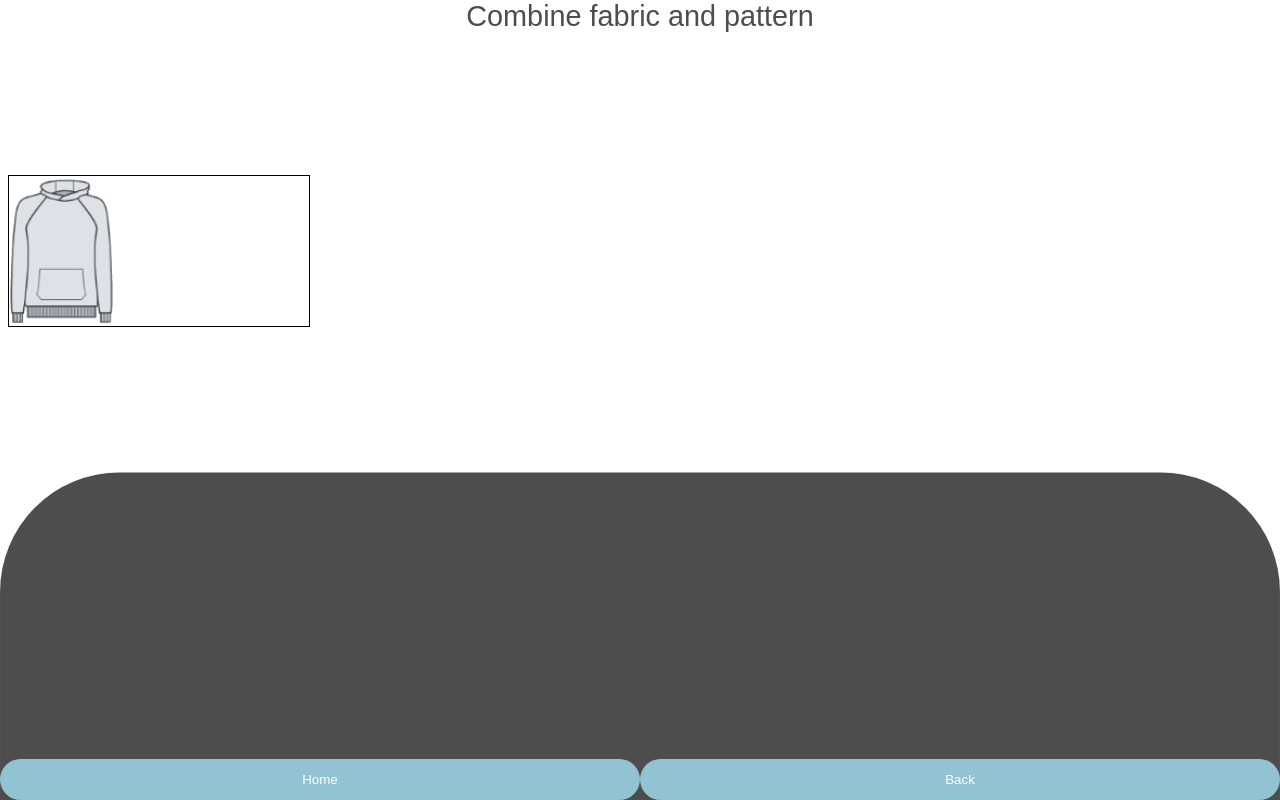
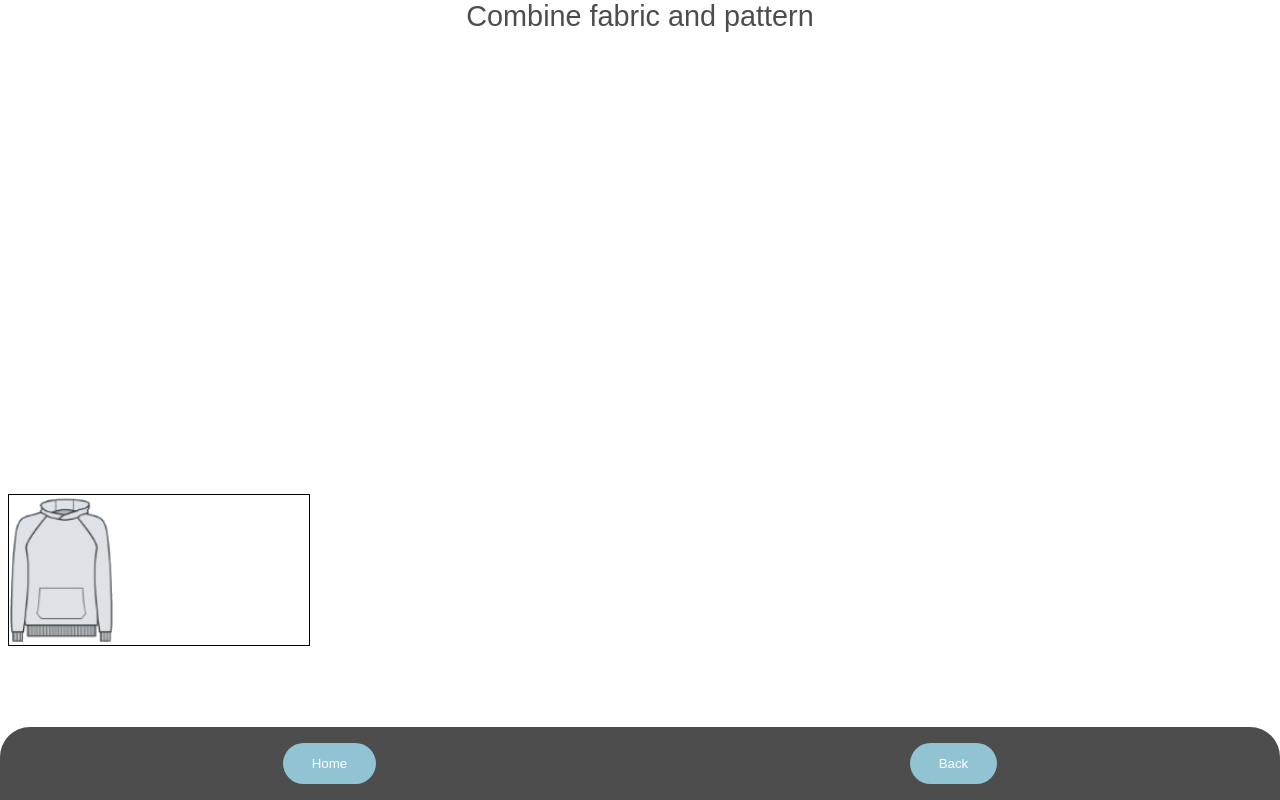
Before and after one commit to DNaunin/sewtable, a Next.js app: page /canvas in a window 1280 px wide. Built offline with nearby package versions, Linux system fonts and the light colour scheme.

Commit message:
✨  Transfered the footer to components

```diff
--- /dev/null
+++ b/components/footer/Footer.module.css
@@ -0,0 +1,11 @@
+.footercontainer {
+  width: 100%;
+  padding: 1rem;
+  position: fixed;
+  bottom: 0;
+  background-color: var(--main-color);
+  border-top-left-radius: 30px;
+  border-top-right-radius: 30px;
+  display: flex;
+  justify-content: space-around;
+}
--- /dev/null
+++ b/components/footer/Footer.tsx
@@ -0,0 +1,13 @@
+import styles from "./Footer.module.css";
+import Button from "../button/Button";
+import { useRouter } from "next/router";
+
+export default function Footer() {
+  const router = useRouter();
+  return (
+    <div className={styles.footercontainer}>
+      <Button label="Home" />
+      <Button onClick={router.back} label="Back" />
+    </div>
+  );
+}
--- a/pages/canvas.tsx
+++ b/pages/canvas.tsx
@@ -1,14 +1,13 @@
 import Head from "next/head";
 import styles from "../styles/Canvas.module.css";
-import Button from "../components/button/Button";
 import Drawing from "../components/canvas/drawingarea";
-import { useRouter } from "next/dist/client/router";
+import Footer from "../components/footer/Footer";
 
 export default function Canvas() {
-  const router = useRouter();
   return (
-    <div className={styles.container}>
+    <>
       <Head>
+        <meta name="viewport" content="width=device-width, initial-scale=1" />
         <title>Sewtable</title>
         <link rel="icon" href="/favicon.ico" />
       </Head>
@@ -16,20 +15,8 @@ export default function Canvas() {
       <main className={styles.main}>
         <span className={styles.title}>Combine fabric and pattern </span>
         <Drawing />
-        <div className={styles.footercontainer}>
-          <Button className={styles.homebtn} label="Home" />
-          <Button
-            className={styles.backbtn}
-            onClick={router.back}
-            label="Back"
-          />
-          <img
-            className={styles.footerimg}
-            src="/footer.svg"
-            alt="a grey footer"
-          />
-        </div>
+        <Footer />
       </main>
-    </div>
+    </>
   );
 }
```
